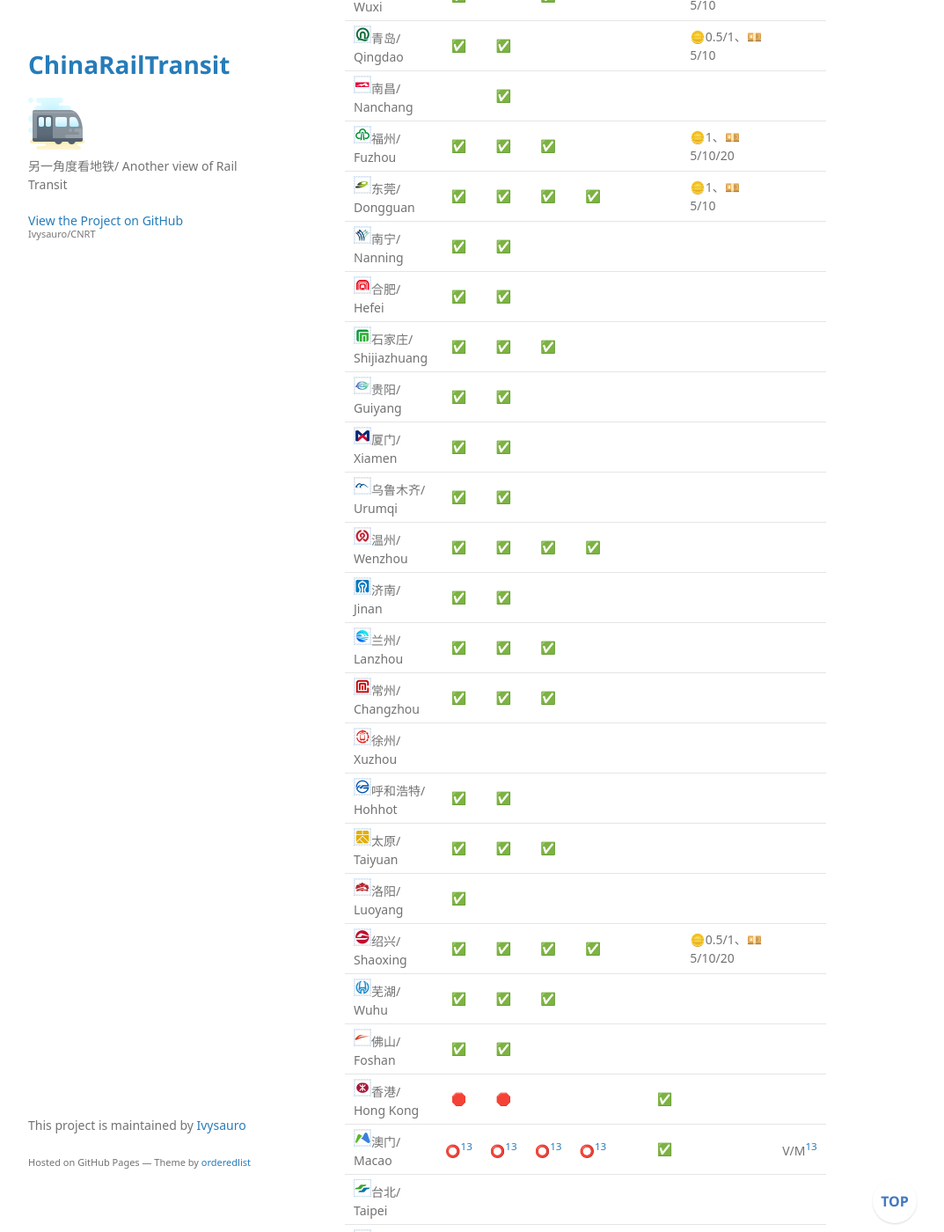
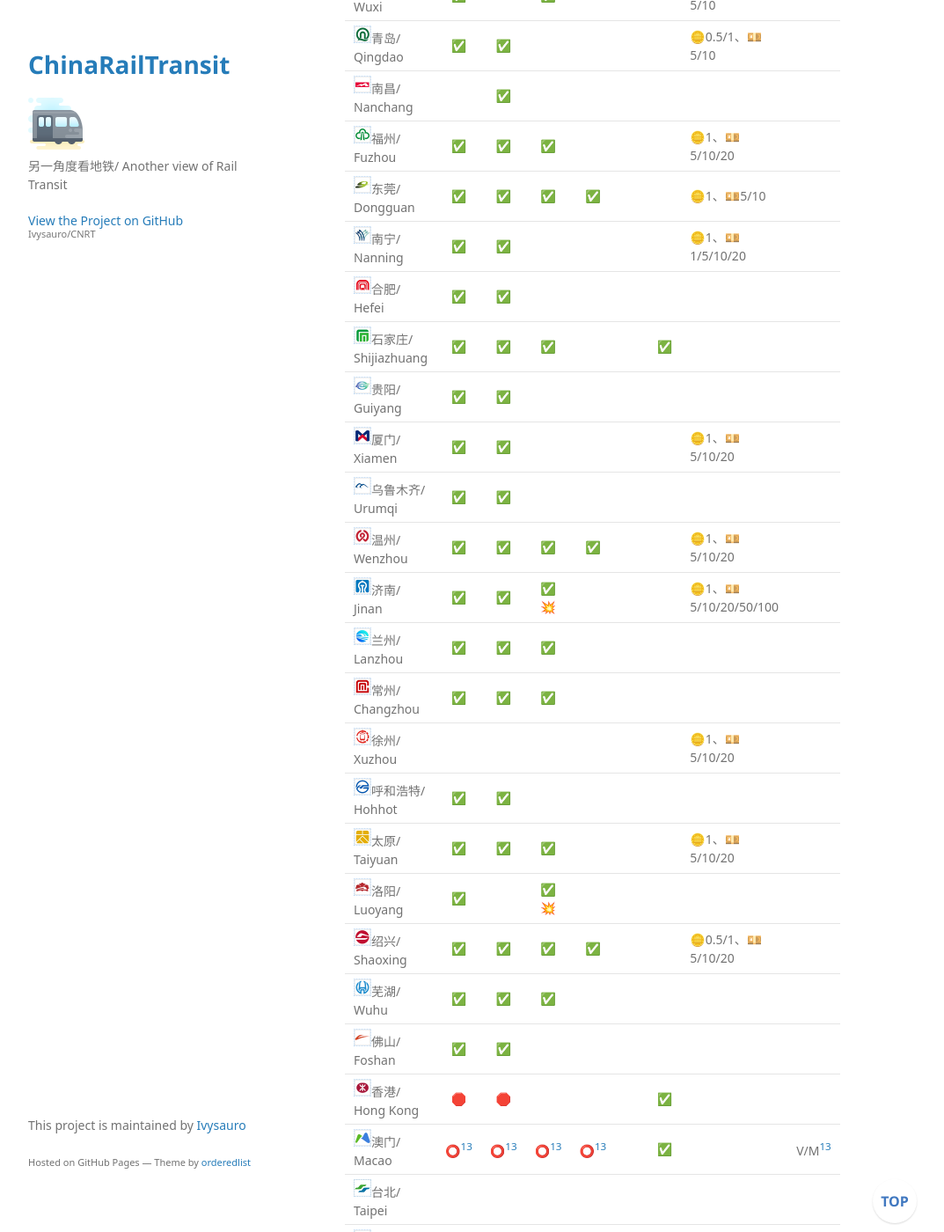
Before and after one commit to Ivysauro/CNRT, a Jekyll site: the page built from data/Pay.md, in a window 1280 px wide and 1400 px high, scrolled down 5229 px. Shown: the whole window at 88% size, without its empty margins (178-1251 px from the left). Built offline with Jekyll 4.4.1, drawn with Linux system fonts in a browser that asks for light colours; some web fonts are replaced; our own code applies the rules of GitHub Pages for plain Markdown files; a script that is not in the unit is left out.

Commit message:
🍊更新洛阳数据
洛阳支持云闪付购票

```diff
--- a/data/Pay.md
+++ b/data/Pay.md
@@ -132,7 +132,7 @@
 | <img src="https://raw.githubusercontent.com/Ivysauro/CNRT/master/images/city/wh.gif" width="20" hegiht="20"/>武汉/ Wuhan | ✅ | ✅ | ✅ | | | | 🪙0.5/1、💴5/10/20 |
 | <img src="https://raw.githubusercontent.com/Ivysauro/CNRT/master/images/city/cq.gif" width="20" hegiht="20"/>重庆/ Chongqing | ✅ | ✅ | ✅ |
 | <img src="https://raw.githubusercontent.com/Ivysauro/CNRT/master/images/city/sz.gif" width="20" hegiht="20"/>深圳/ Shenzhen | ✅ | ✅ | | | ⏳ | | 🪙0.5/1、💴5/10/20 |
-| <img src="https://raw.githubusercontent.com/Ivysauro/CNRT/master/images/city/nj.gif" width="20" hegiht="20"/>南京/ Nanjing | ✅💥 | 🛑 | ✅💥 | | | | 🪙1、💴5/10 |
+| <img src="https://raw.githubusercontent.com/Ivysauro/CNRT/master/images/city/nj.gif" width="20" hegiht="20"/>南京/ Nanjing | ✅💥 | 🛑 | ✅ | | | | 🪙1、💴5/10 |
 | <img src="https://raw.githubusercontent.com/Ivysauro/CNRT/master/images/city/sy.gif" width="20" hegiht="20"/>沈阳/ Shenyang | | | | | | | 🪙0.5/1、💴5/10/20 |
 | <img src="https://raw.githubusercontent.com/Ivysauro/CNRT/master/images/city/cd.gif" width="20" hegiht="20"/>成都/ Chengdu | ✅ | ✅ | | | | ✅ | 🪙1、💴5/10/20 |
 | <img src="https://raw.githubusercontent.com/Ivysauro/CNRT/master/images/city/xa.gif" width="20" hegiht="20"/>西安/ Xi'an | ✅ | ✅ | | | | | 🪙1、💴5/10 |
@@ -148,20 +148,20 @@
 | <img src="https://raw.githubusercontent.com/Ivysauro/CNRT/master/images/city/nc.gif" width="20" hegiht="20"/>南昌/ Nanchang | | ✅ |
 | <img src="https://raw.githubusercontent.com/Ivysauro/CNRT/master/images/city/fz.gif" width="20" hegiht="20"/>福州/ Fuzhou | ✅ | ✅ | ✅ | | | | 🪙1、💴5/10/20 |
 | <img src="https://raw.githubusercontent.com/Ivysauro/CNRT/master/images/city/dg.gif" width="20" hegiht="20"/>东莞/ Dongguan | ✅ | ✅ | ✅ | ✅ | | | 🪙1、💴5/10 |
-| <img src="https://raw.githubusercontent.com/Ivysauro/CNRT/master/images/city/nn.gif" width="20" hegiht="20"/>南宁/ Nanning | ✅ | ✅ |
+| <img src="https://raw.githubusercontent.com/Ivysauro/CNRT/master/images/city/nn.gif" width="20" hegiht="20"/>南宁/ Nanning | ✅ | ✅ | | | | | 🪙1、💴1/5/10/20 |
 | <img src="https://raw.githubusercontent.com/Ivysauro/CNRT/master/images/city/hf.gif" width="20" hegiht="20"/>合肥/ Hefei | ✅ | ✅ |
-| <img src="https://raw.githubusercontent.com/Ivysauro/CNRT/master/images/city/sjz.gif" width="20" hegiht="20"/>石家庄/ Shijiazhuang | ✅ | ✅ | ✅ |
+| <img src="https://raw.githubusercontent.com/Ivysauro/CNRT/master/images/city/sjz.gif" width="20" hegiht="20"/>石家庄/ Shijiazhuang | ✅ | ✅ | ✅ | | | ✅ |
 | <img src="https://raw.githubusercontent.com/Ivysauro/CNRT/master/images/city/gy.gif" width="20" hegiht="20"/>贵阳/ Guiyang | ✅ | ✅ |
-| <img src="https://raw.githubusercontent.com/Ivysauro/CNRT/master/images/city/xm.gif" width="20" hegiht="20"/>厦门/ Xiamen | ✅ | ✅ |
+| <img src="https://raw.githubusercontent.com/Ivysauro/CNRT/master/images/city/xm.gif" width="20" hegiht="20"/>厦门/ Xiamen | ✅ | ✅ | | | | | 🪙1、💴5/10/20 |
 | <img src="https://raw.githubusercontent.com/Ivysauro/CNRT/master/images/city/wlmq.gif" width="20" hegiht="20"/>乌鲁木齐/ Urumqi | ✅ | ✅ |
-| <img src="https://raw.githubusercontent.com/Ivysauro/CNRT/master/images/city/wz.gif" width="20" hegiht="20"/>温州/ Wenzhou | ✅ | ✅ | ✅ | ✅ |
-| <img src="https://raw.githubusercontent.com/Ivysauro/CNRT/master/images/city/jn.gif" width="20" hegiht="20"/>济南/ Jinan | ✅ | ✅ |
+| <img src="https://raw.githubusercontent.com/Ivysauro/CNRT/master/images/city/wz.gif" width="20" hegiht="20"/>温州/ Wenzhou | ✅ | ✅ | ✅ | ✅ | | | 🪙1、💴5/10/20 |
+| <img src="https://raw.githubusercontent.com/Ivysauro/CNRT/master/images/city/jn.gif" width="20" hegiht="20"/>济南/ Jinan | ✅ | ✅ | ✅💥 | | | | 🪙1、💴5/10/20/50/100 |
 | <img src="https://raw.githubusercontent.com/Ivysauro/CNRT/master/images/city/lz.gif" width="20" hegiht="20"/>兰州/ Lanzhou | ✅ | ✅ | ✅ |
 | <img src="https://raw.githubusercontent.com/Ivysauro/CNRT/master/images/city/cz.gif" width="20" hegiht="20"/>常州/ Changzhou | ✅ | ✅ | ✅ |
-| <img src="https://raw.githubusercontent.com/Ivysauro/CNRT/master/images/city/xz.gif" width="20" hegiht="20"/>徐州/ Xuzhou |
+| <img src="https://raw.githubusercontent.com/Ivysauro/CNRT/master/images/city/xz.gif" width="20" hegiht="20"/>徐州/ Xuzhou | | | | | | | 🪙1、💴5/10/20 |
 | <img src="https://raw.githubusercontent.com/Ivysauro/CNRT/master/images/city/hhht.gif" width="20" hegiht="20"/>呼和浩特/ Hohhot | ✅ | ✅ |
-| <img src="https://raw.githubusercontent.com/Ivysauro/CNRT/master/images/city/tay.gif" width="20" hegiht="20"/>太原/ Taiyuan | ✅ | ✅ | ✅ |
-| <img src="https://raw.githubusercontent.com/Ivysauro/CNRT/master/images/city/ly.gif" width="20" hegiht="20"/>洛阳/ Luoyang | ✅ | | |
+| <img src="https://raw.githubusercontent.com/Ivysauro/CNRT/master/images/city/tay.gif" width="20" hegiht="20"/>太原/ Taiyuan | ✅ | ✅ | ✅ | | | | 🪙1、💴5/10/20 |
+| <img src="https://raw.githubusercontent.com/Ivysauro/CNRT/master/images/city/ly.gif" width="20" hegiht="20"/>洛阳/ Luoyang | ✅ | | ✅💥 |
 | <img src="https://raw.githubusercontent.com/Ivysauro/CNRT/master/images/city/sx.gif" width="20" hegiht="20"/>绍兴/ Shaoxing | ✅ | ✅ | ✅ | ✅ | | | 🪙0.5/1、💴5/10/20 |
 | <img src="https://raw.githubusercontent.com/Ivysauro/CNRT/master/images/city/wuh.gif" width="20" hegiht="20"/>芜湖/ Wuhu | ✅ | ✅ | ✅ |
 | <img src="https://raw.githubusercontent.com/Ivysauro/CNRT/master/images/city/fs.gif" width="20" hegiht="20"/>佛山/ Foshan | ✅ | ✅ |
```
